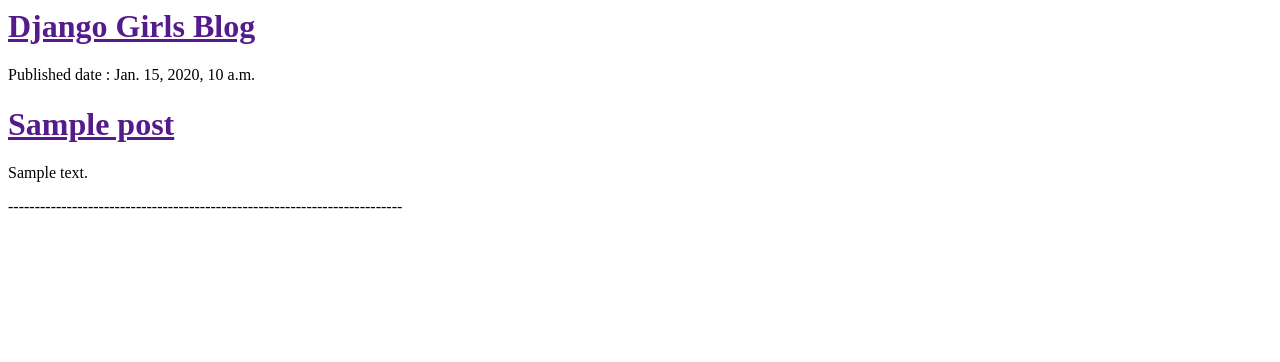
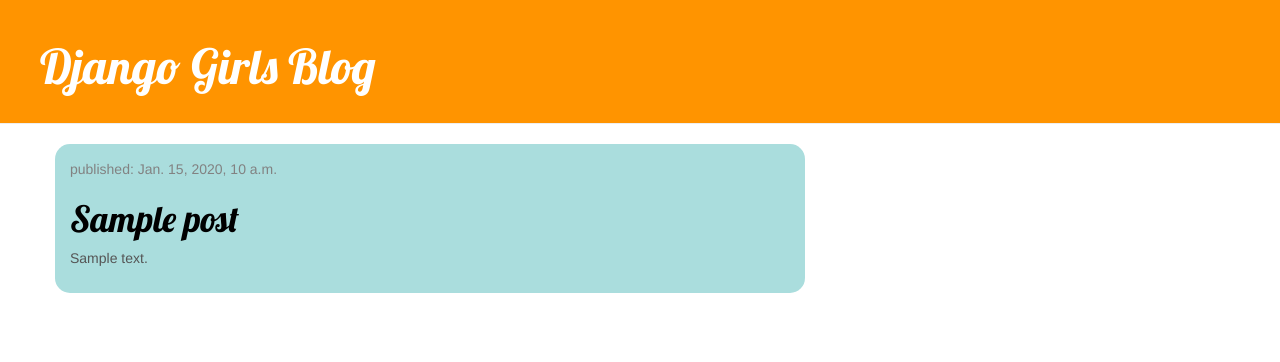
Before and after one commit to code44ever/my-first-blog, a Django app: template blog/templates/blog/post_list.html in a window 1280 px wide. Shown: the top 362 px of the page. Run offline with Django 3.2, Linux system fonts and the light colour scheme; the template is opened without the code that fills it: values that come from a table or form of the project are taken from there, others are empty; tables that the repository leaves empty hold one stand-in row (values such as "Sample post"); parts of the project's set-up code (start-up, migrations or seed data) failed here and were passed over; some libraries are stand-ins or nearby versions.

Commit message:
using template html and block content and css

```diff
--- /dev/null
+++ b/blog/static/css/blog.css
@@ -0,0 +1,61 @@
+
+
+.page-header {
+    background-color: #ff9400;
+    margin-top: 0;
+    padding: 20px 20px 20px 40px;
+}
+
+.page-header h1, .page-header h1 a, .page-header h1 a:visited, .page-header h1 a:active {
+    color: #ffffff;
+    font-size: 36pt;
+    text-decoration: none;
+}
+
+.content {
+    margin-left: 40px;
+}
+
+h1, h2, h3, h4 {
+    font-family: 'Lobster', cursive;
+}
+
+.date {
+    color: #828282;
+}
+
+.save {
+    float: right;
+}
+
+.post-form textarea, .post-form input {
+    width: 100%;
+}
+
+.top-menu, .top-menu:hover, .top-menu:visited {
+    color: #ffffff;
+    float: right;
+    font-size: 26pt;
+    margin-right: 20px;
+}
+
+.post {
+    margin-bottom: 70px;
+    color : #555555;
+    background-color: #aadddd;
+    border-radius: 15px;
+    padding: 2%;
+    transition: color 1s,border-radius 1s,background-color 1s,border 1s;
+
+}
+.post:hover{
+    background-color: #bbeeee;
+    color:#333333;
+    border-radius: 0;
+    /*border: solid #99baba 5px;*/
+
+}
+
+.post h1 a, .post h1 a:visited {
+    color: #000000;
+}
--- /dev/null
+++ b/blog/templates/blog/base.html
@@ -0,0 +1,25 @@
+{% load staticfiles %}
+<html>
+<head>
+    <title>Django Girls blog</title>
+    <link rel="stylesheet" href="//maxcdn.bootstrapcdn.com/bootstrap/3.2.0/css/bootstrap.min.css">
+    <link rel="stylesheet" href="//maxcdn.bootstrapcdn.com/bootstrap/3.2.0/css/bootstrap-theme.min.css">
+    <link href="//fonts.googleapis.com/css?family=Lobster&subset=latin,latin-ext" rel="stylesheet" type="text/css">
+    <link rel="stylesheet" href="{% static 'css/blog.css' %}">
+</head>
+<body>
+
+<div class="page-header">
+    <h1><a href="/">Django Girls Blog</a></h1>
+</div>
+<div class="content container">
+    <div class="row">
+        <div class="col-md-8">
+            {% block content %}
+            {% endblock %}
+        </div>
+    </div>
+</div>
+
+</body>
+</html>
--- a/blog/templates/blog/post_list.html
+++ b/blog/templates/blog/post_list.html
@@ -1,32 +1,13 @@
-<html>
-<head>
-    <title>Django Girls blog</title>
-</head>
-<body>
-<div>
-    <h1><a href="">Django Girls Blog</a></h1>
-</div>
-
+{% extends 'blog/base.html' %}
+{%  block content %}
 {% for post in posts %}
-    <div>
-    <p>Published date : {{ post.published_date }}</p>
-       <h1> <a href="">{{ post.title }}</a> </h1>
-        <p>{{ post.text|linebreaks }}</p>
-    <p>--------------------------------------------------------------------------</p>
-
+    <div class="post">
+        <div class="date">
+            <p>published: {{ post.published_date }}</p>
+        </div>
+        <h1><a href="">{{ post.title }}</a></h1>
+        <p>{{ post.text|linebreaksbr }}</p>
     </div>
 {% endfor %}
 
-{#        <div>#}
-{#            <p>published: 14.06.2014, 12:14</p>#}
-{#            <h2><a href="">My first post</a></h2>#}
-{#            <p>Aenean eu leo quam. Pellentesque ornare sem lacinia quam venenatis vestibulum. Donec id elit non mi porta gravida at eget metus. Fusce dapibus, tellus ac cursus commodo, tortor mauris condimentum nibh, ut fermentum massa justo sit amet risus.</p>#}
-{#        </div>#}
-{##}
-{#        <div>#}
-{#            <p>published: 14.06.2014, 12:14</p>#}
-{#            <h2><a href="">My second post</a></h2>#}
-{#            <p>Aenean eu leo quam. Pellentesque ornare sem lacinia quam venenatis vestibulum. Donec id elit non mi porta gravida at eget metus. Fusce dapibus, tellus ac cursus commodo, tortor mauris condimentum nibh, ut f.</p>#}
-{#        </div>#}
-</body>
-</html>
+{% endblock %}
```
